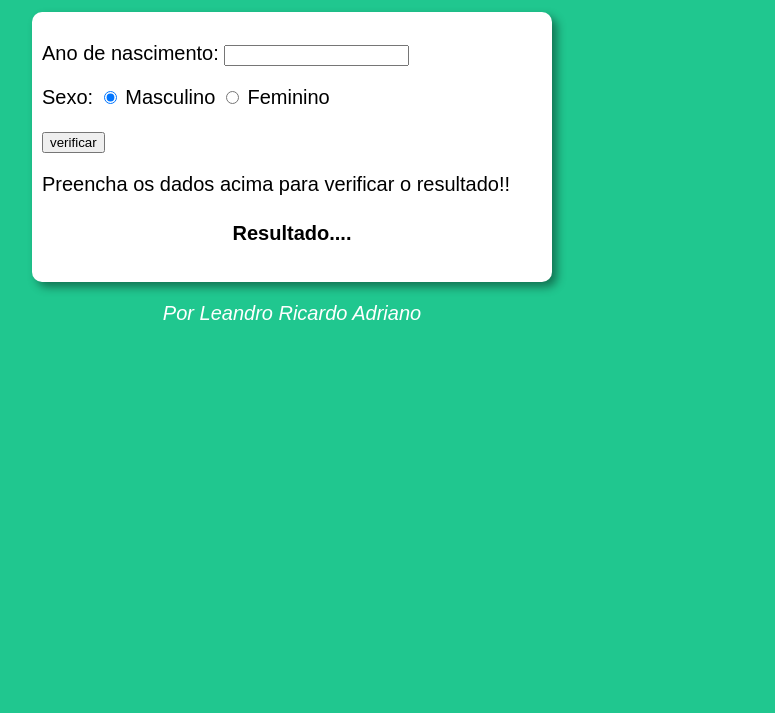
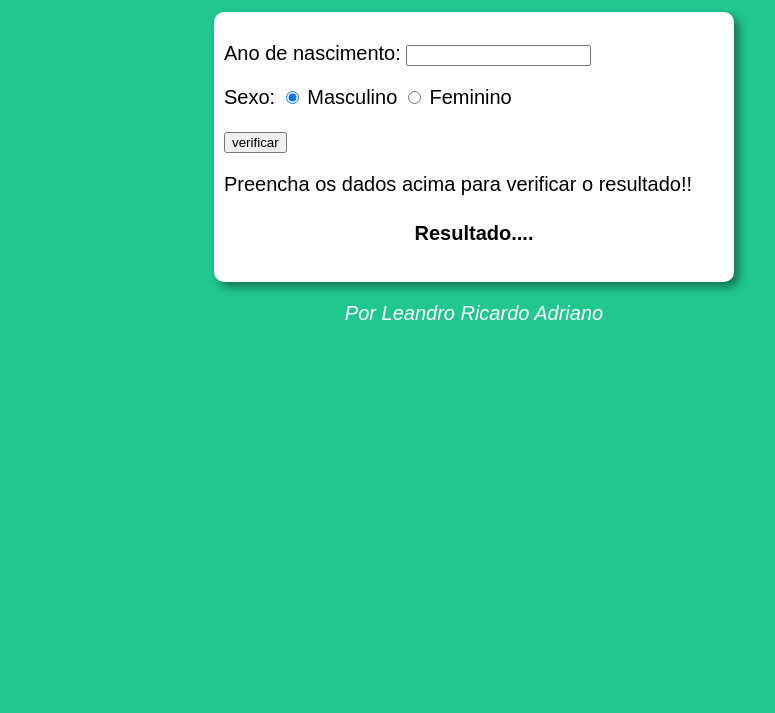
Before and after one commit to leandroRock81/projeto-idade, a plain HTML site: page index.html in a window 1280 px wide. Shown: the part 87-800 px from the top of the page, without its empty margins (166-941 px from the left). Drawn offline with Linux system fonts and the light colour scheme.

Commit message:
Update style.css

```diff
--- a/style.css
+++ b/style.css
@@ -5,10 +5,7 @@ body {
     font: normal 15pt arial;
 
 }
-body {
-    min-width: 300px;
-    max-width: 900px;
-}
+
 
 header {
     color: white;
```
